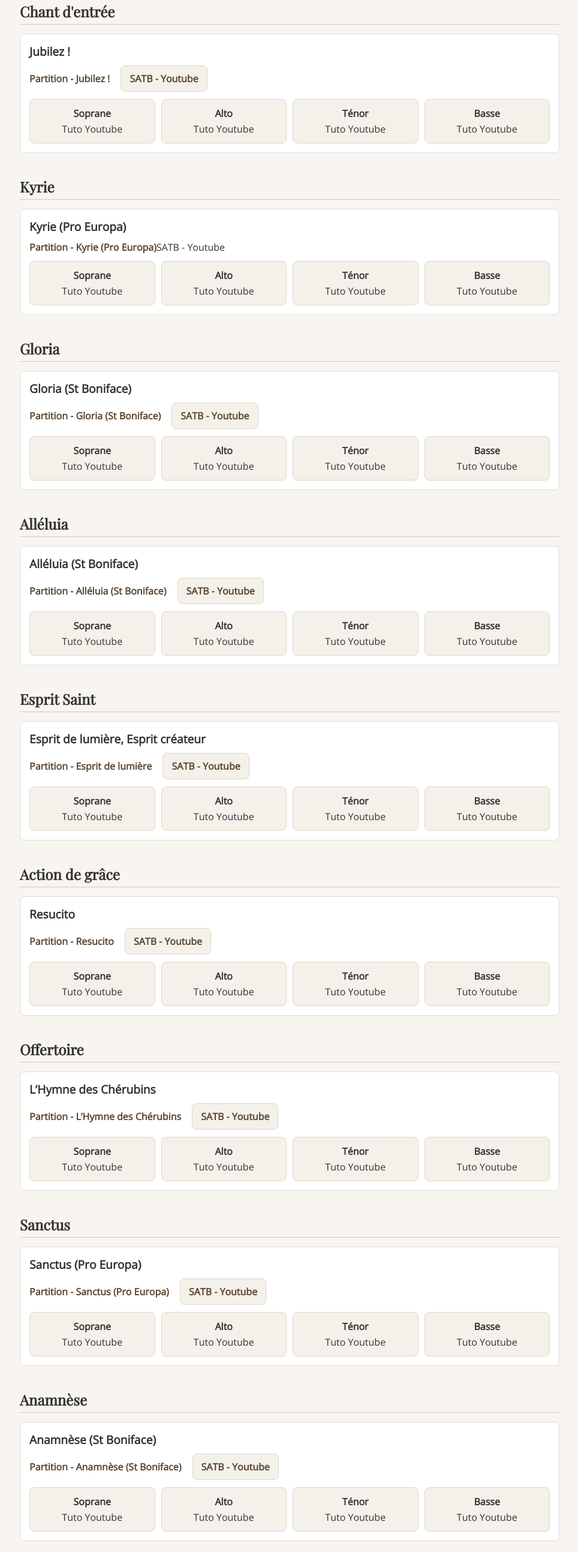
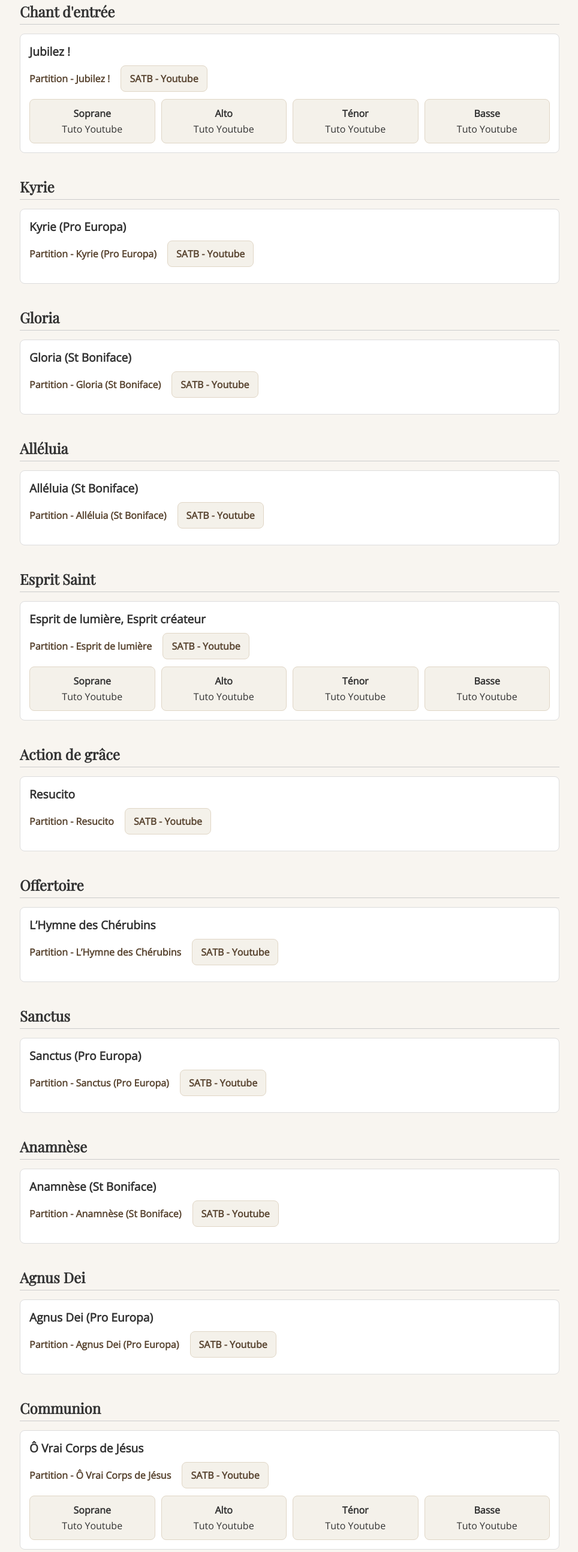
Before and after one commit to arnauddpb/wedding-mass-antoine, a plain HTML site: page index.html in a window 1280 px wide. Shown: the part 213-2800 px from the top of the page at 60% size, without its empty margins (157-1121 px from the left). Drawn offline with nearby package versions, Linux system fonts and the light colour scheme.

Commit message:
Update index.html
comment out
cherub

Signed-off-by: Arnaud de Pontbriand <35375965+arnauddpb@users.noreply.github.com>

```diff
--- a/index.html
+++ b/index.html
@@ -173,16 +173,16 @@
       <div class="song-title">Kyrie (Pro Europa)</div>
 
       <div class="pdf-link">
-        <a href="partitions/kyrie-pro-europa.pdf">Partition - Kyrie (Pro Europa)</a
+        <a href="partitions/kyrie-pro-europa.pdf">Partition - Kyrie (Pro Europa)</a>
         <a class="btn-satb-global" href="#">SATB - Youtube</a>
       </div>
 
-      <div class="links">
+      <!-- <div class="links">
         <a class="voice" href="#"><strong>Soprane</strong>Tuto Youtube</a>
         <a class="voice" href="#"><strong>Alto</strong>Tuto Youtube</a>
         <a class="voice" href="#"><strong>Ténor</strong>Tuto Youtube</a>
         <a class="voice" href="#"><strong>Basse</strong>Tuto Youtube</a>
-      </div>
+      </div> -->
     </div>
   </div>
 
@@ -198,12 +198,12 @@
         <a class="btn-satb-global" href="#">SATB - Youtube</a>
       </div>
 
-      <div class="links">
+      <!-- <div class="links">
         <a class="voice" href="#"><strong>Soprane</strong>Tuto Youtube</a>
         <a class="voice" href="#"><strong>Alto</strong>Tuto Youtube</a>
         <a class="voice" href="#"><strong>Ténor</strong>Tuto Youtube</a>
         <a class="voice" href="#"><strong>Basse</strong>Tuto Youtube</a>
-      </div>
+      </div> -->
     </div>
   </div>
 
@@ -219,12 +219,12 @@
         <a class="btn-satb-global" href="#">SATB - Youtube</a>
       </div>
 
-      <div class="links">
+      <!-- <div class="links">
         <a class="voice" href="#"><strong>Soprane</strong>Tuto Youtube</a>
         <a class="voice" href="#"><strong>Alto</strong>Tuto Youtube</a>
         <a class="voice" href="#"><strong>Ténor</strong>Tuto Youtube</a>
         <a class="voice" href="#"><strong>Basse</strong>Tuto Youtube</a>
-      </div>
+      </div> -->
     </div>
   </div>
 
@@ -261,12 +261,12 @@
         <a class="btn-satb-global" href="#">SATB - Youtube</a>
       </div>
 
-      <div class="links">
+      <!-- <div class="links">
         <a class="voice" href="#"><strong>Soprane</strong>Tuto Youtube</a>
         <a class="voice" href="#"><strong>Alto</strong>Tuto Youtube</a>
         <a class="voice" href="#"><strong>Ténor</strong>Tuto Youtube</a>
         <a class="voice" href="#"><strong>Basse</strong>Tuto Youtube</a>
-      </div>
+      </div> -->
     </div>
   </div>
 
@@ -279,15 +279,15 @@
 
       <div class="pdf-link">
         <a href="partitions/hymne-des-cherubins.pdf">Partition - L’Hymne des Chérubins</a>
-        <a class="btn-satb-global" href="#">SATB - Youtube</a>
+        <a class="btn-satb-global" href="https://youtu.be/9UCF3_16S18?list=RD9UCF3_16S18">SATB - Youtube</a>
       </div>
 
-      <div class="links">
+      <!-- <div class="links">
         <a class="voice" href="#"><strong>Soprane</strong>Tuto Youtube</a>
         <a class="voice" href="#"><strong>Alto</strong>Tuto Youtube</a>
         <a class="voice" href="#"><strong>Ténor</strong>Tuto Youtube</a>
         <a class="voice" href="#"><strong>Basse</strong>Tuto Youtube</a>
-      </div>
+      </div> -->
     </div>
   </div>
 
@@ -303,12 +303,12 @@
         <a class="btn-satb-global" href="#">SATB - Youtube</a>
       </div>
 
-      <div class="links">
+      <!-- <div class="links">
         <a class="voice" href="#"><strong>Soprane</strong>Tuto Youtube</a>
         <a class="voice" href="#"><strong>Alto</strong>Tuto Youtube</a>
         <a class="voice" href="#"><strong>Ténor</strong>Tuto Youtube</a>
         <a class="voice" href="#"><strong>Basse</strong>Tuto Youtube</a>
-      </div>
+      </div> -->
     </div>
   </div>
 
@@ -324,12 +324,12 @@
         <a class="btn-satb-global" href="#">SATB - Youtube</a>
       </div>
 
-      <div class="links">
+      <!-- <div class="links">
         <a class="voice" href="#"><strong>Soprane</strong>Tuto Youtube</a>
         <a class="voice" href="#"><strong>Alto</strong>Tuto Youtube</a>
         <a class="voice" href="#"><strong>Ténor</strong>Tuto Youtube</a>
         <a class="voice" href="#"><strong>Basse</strong>Tuto Youtube</a>
-      </div>
+      </div> -->
     </div>
   </div>
 
@@ -345,12 +345,12 @@
         <a class="btn-satb-global" href="#">SATB - Youtube</a>
       </div>
 
-      <div class="links">
+      <!-- <div class="links">
         <a class="voice" href="#"><strong>Soprane</strong>Tuto Youtube</a>
         <a class="voice" href="#"><strong>Alto</strong>Tuto Youtube</a>
         <a class="voice" href="#"><strong>Ténor</strong>Tuto Youtube</a>
         <a class="voice" href="#"><strong>Basse</strong>Tuto Youtube</a>
-      </div>
+      </div> -->
     </div>
   </div>
 
```
